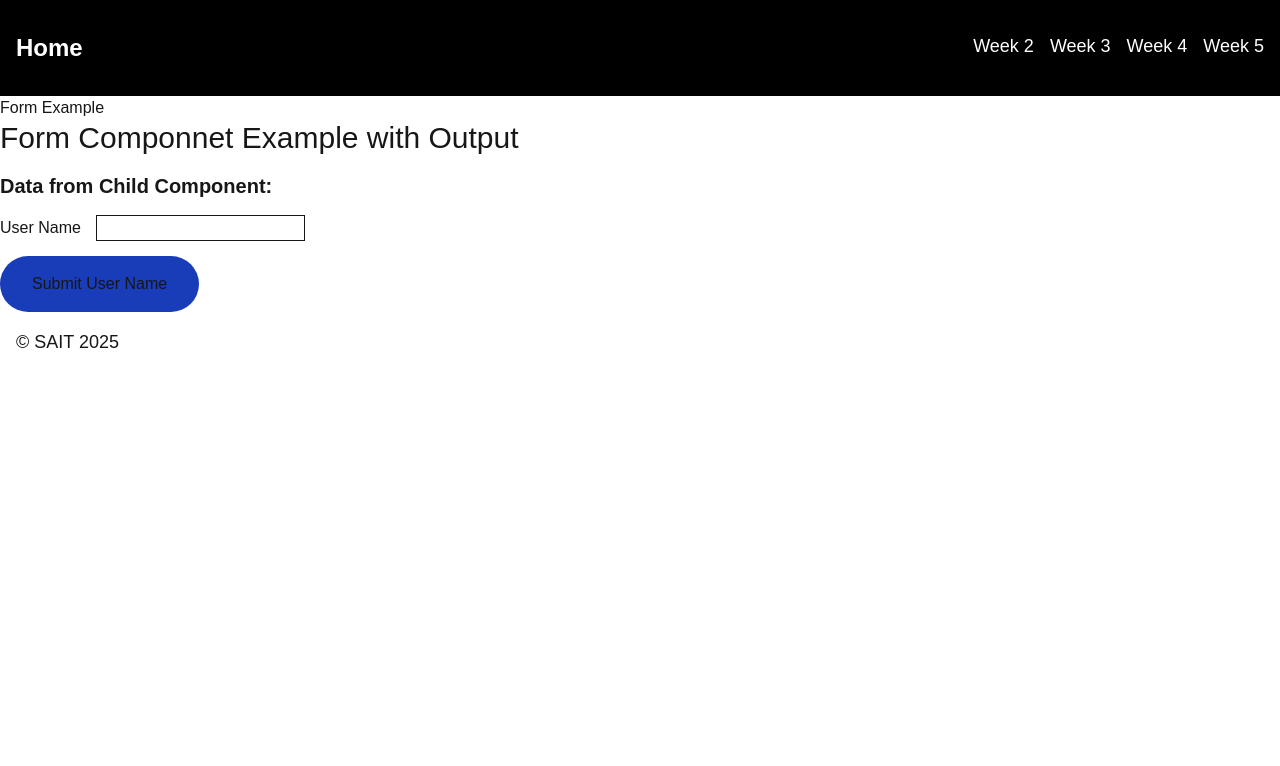
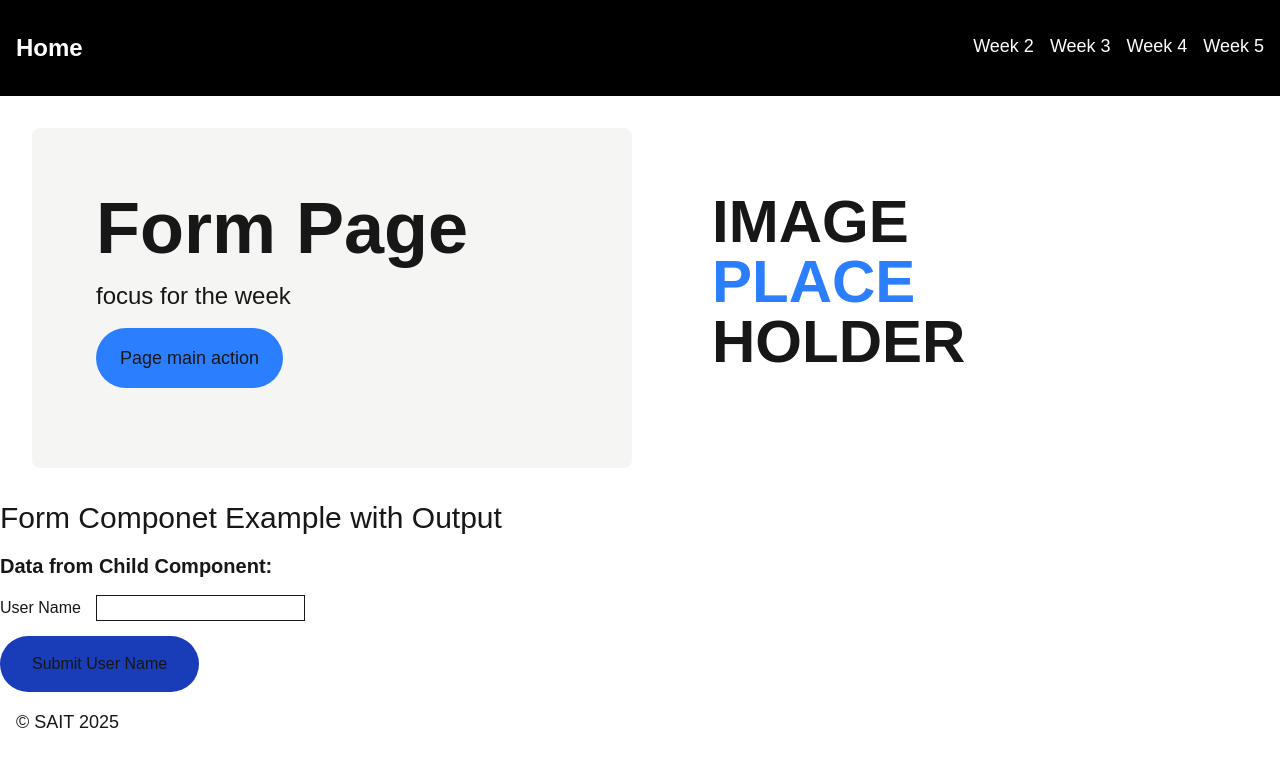
Before and after one commit to louielynmata/cprg-306-demo-site, a Next.js app: page /week-5 in a window 1280 px wide. Shown: the top 766 px of the page. Built offline with nearby package versions, Linux system fonts and the light colour scheme.

Commit message:
form componentization example updates

```diff
--- a/app/components/FormSection.js
+++ b/app/components/FormSection.js
@@ -4,13 +4,15 @@ import SimpleForm from "./SimpleForm";
 
 export default function FormSection() {
   const [formData, setFormData] = useState("");
+
   function handleChildData(data) {
     setFormData(data);
   }
+
   return (
     <section>
       <header>
-        <h2 className="text-3xl mb-4">Form Componnet Example with Output</h2>
+        <h2 className="text-3xl mb-4">Form Componet Example with Output</h2>
         <p className="text-xl font-bold my-4">
           Data from Child Component: {formData}
         </p>
--- a/app/week-5/page.js
+++ b/app/week-5/page.js
@@ -1,11 +1,10 @@
+import PageHeader from "../components/PageHeader";
 import FormSection from "../components/FormSection";
 
 export default function Page() {
   return (
     <main>
-      <header>
-        <h1>Form Example</h1>
-      </header>
+      <PageHeader title="Form Page" />
       <FormSection />
     </main>
   );
```
